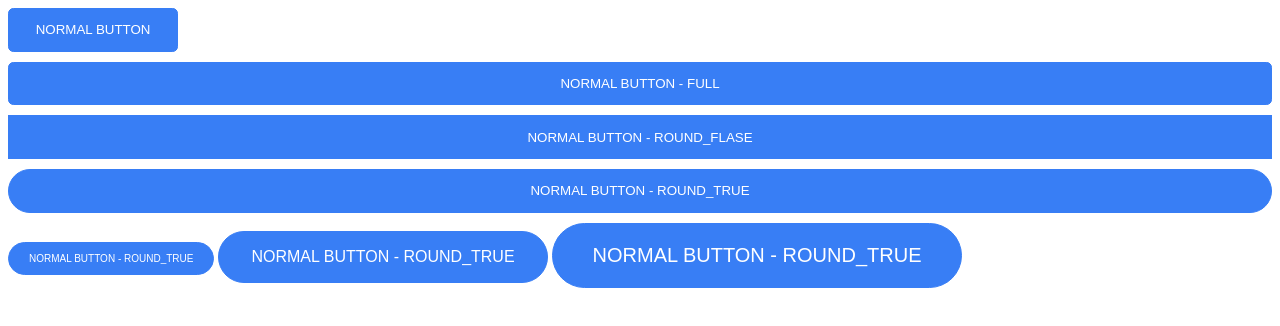
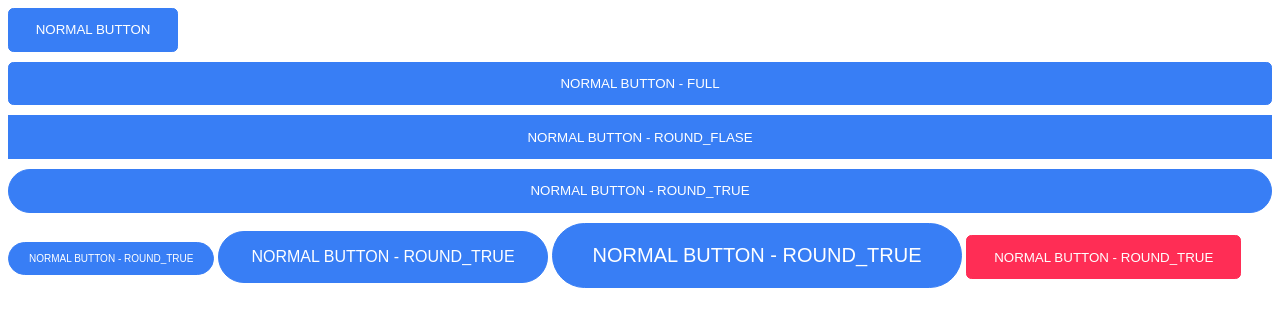
Before and after one commit to afeiship/gulp-registry, a website: page docs/index.html in a window 1280 px wide. Drawn offline with Linux system fonts and the light colour scheme.

Commit message:
issue: update docs

```diff
--- a/docs/test.html
+++ b/docs/index.html
@@ -36,6 +36,10 @@
   <button data-theme="primary" class="webkit-sassui-button" data-size="large" data-round="true">
     NORMAL BUTTON - ROUND_TRUE
   </button>
+
+    <button data-theme="secondary" class="webkit-sassui-button">
+      NORMAL BUTTON - ROUND_TRUE
+    </button>
 </body>
 
 </html>
--- a/src/webkit-sassui-button.scss
+++ b/src/webkit-sassui-button.scss
@@ -1,6 +1,7 @@
 /*webkit-sassui-button Start*/
 $webkit-sassui-button-options: (
   padding: 1em 2em,
+  duration: 300ms,
   theme-map:(
     primary:#387ef5,
     secondary:#ff2d55,
@@ -21,6 +22,7 @@ $webkit-sassui-button-options: (
 .webkit-sassui-button{
 
   $padding: map-get($map: $webkit-sassui-button-options, $key: padding );
+  $duration: map-get($map: $webkit-sassui-button-options, $key: duration );
   $theme-map: map-get($map: $webkit-sassui-button-options, $key: theme-map );
   $size-map: map-get($map: $webkit-sassui-button-options, $key: size-map );
   $amount-map: map-get($map: $webkit-sassui-button-options, $key: amount-map );
@@ -34,6 +36,7 @@ $webkit-sassui-button-options: (
     outline: none;
   }
   padding:$padding;
+  transition: all $duration;
 
   //round:
   border-radius: .4em;
```
Also changed, not shown: dist/webkit-sassui-button.css, dist/webkit-sassui-button.scss, docs/test.css.
